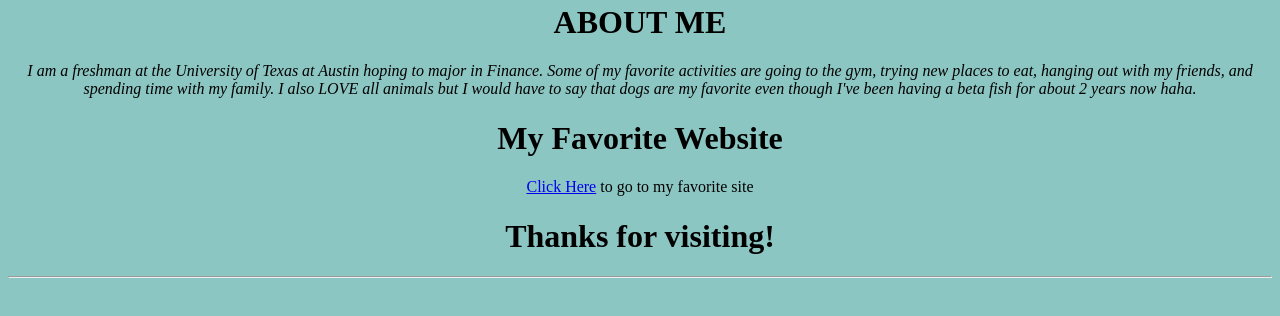
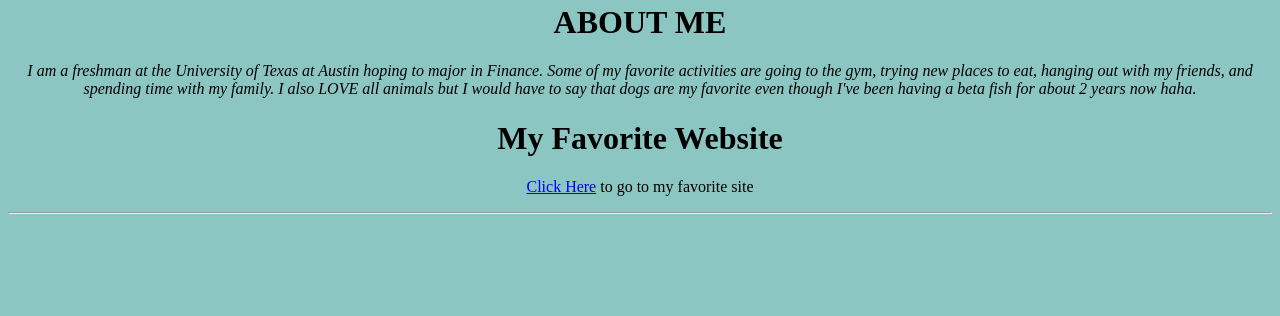
Before and after one commit to giisellev/giisellev.github.io, a plain HTML site: page index.html in a window 1280 px wide. Shown: the part 426-742 px from the top of the page. Drawn offline with Linux system fonts and the light colour scheme.

Commit message:
Update index.html

```diff
--- a/index.html
+++ b/index.html
@@ -14,7 +14,6 @@
 
 <p style="text-align: center;font-family:heiti sc;"><a href="https://www.amazon.com/?tag=amazusnavi-20&hvadid=381823327672&hvpos=&hvnetw=g&hvrand=16401603559598581109&hvpone=&hvptwo=&hvqmt=e&hvdev=c&hvdvcmdl=&hvlocint=&hvlocphy=9027727&hvtargid=kwd-10573980&ref=pd_sl_7j18redljs_e&hydadcr=28883_11845445&gclid=Cj0KCQjw1PSDBhDbARIsAPeTqrdPaQbYK4ZPxDDGoA1etzLT9sOD0FwtY5s9OLfDXKn3JobvzJ3YU-QaAkfOEALw_wcB">Click Here</a> to go to my favorite site</p>
 
-<h1 style="text-align: center;font-family:signpainter;">Thanks for visiting!</h1>
 
 <body bgcolor="8CC6C2">
 
```
